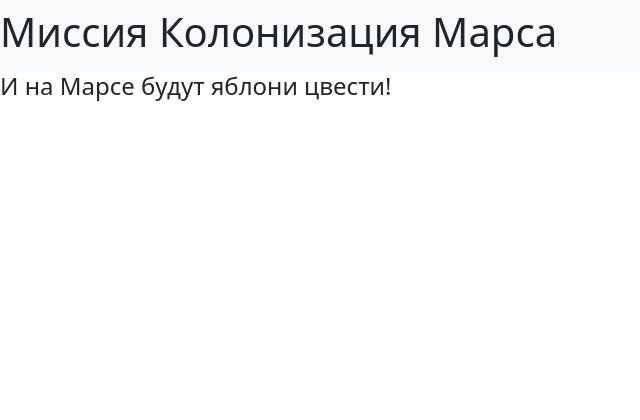
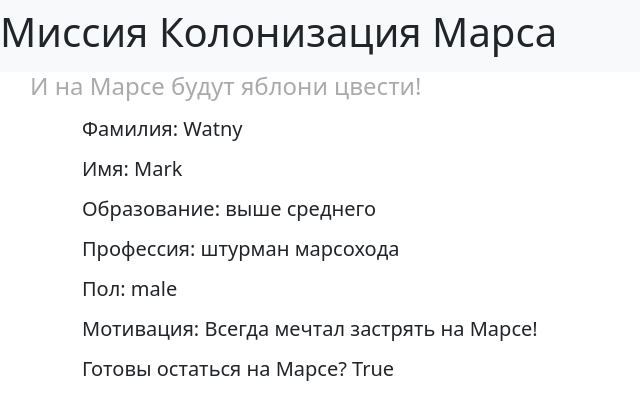
Before and after one commit to m-dumbduck/flask-wtf, a Flask app: page /answer in a window 1280 px wide. Shown: the top 420 px of the page, without its empty margins (0-640 px from the left). Run offline with Flask 2, Linux system fonts and the light colour scheme.

Commit message:
auto answer done

```diff
--- a/main.py
+++ b/main.py
@@ -18,7 +18,16 @@ PROF_LIST = [
     'штурман',
     'пилот дронов'
 ]
-
+AUTO_ANSWER = {
+    'title': '',
+    'surname': 'Watny',
+    'name': 'Mark',
+    'education': 'выше среднего',
+    'profession': 'штурман марсохода',
+    'sex': 'male',
+    'motivation': 'Всегда мечтал застрять на Марсе!',
+    'ready': 'True'
+}
 
 app = Flask(__name__)
 
@@ -43,5 +52,11 @@ def prof_list(list_type):
     return render_template('prof_list.html', list_type=list_type, prof_list=PROF_LIST)
 
 
+@app.route('/answer')
+@app.route('/auto_answer')
+def answer():
+    return render_template('answer.html', data=AUTO_ANSWER)
+
+
 if __name__ == '__main__':
     app.run(port=8080, host='127.0.0.1')
--- a/static/css/style.css
+++ b/static/css/style.css
@@ -0,0 +1,10 @@
+h4 {
+    color: #aaaaaa;
+    padding-left: 30px;
+}
+
+.person_data {
+    padding-top: 5px;
+    padding-bottom: 5px;
+    font-size: 20px;
+}
--- /dev/null
+++ b/templates/answer.html
@@ -0,0 +1,12 @@
+{% extends "base.html" %}
+
+{% block content %}
+    {% set item_list = ['Фамилия:', 'Имя:', 'Образование:', 'Профессия:', 'Пол:', 'Мотивация:', 'Готовы остаться на Марсе?'] %}
+    <div class="person_data">{{ item_list[0] }}{{ "\t" }}{{ data['surname'] }}</div>
+    <div class="person_data">{{ item_list[1] }}{{ "\t" }}{{ data['name'] }}</div>
+    <div class="person_data">{{ item_list[2] }}{{ "\t" }}{{ data['education'] }}</div>
+    <div class="person_data">{{ item_list[3] }}{{ "\t" }}{{ data['profession'] }}</div>
+    <div class="person_data">{{ item_list[4] }}{{ "\t" }}{{ data['sex'] }}</div>
+    <div class="person_data">{{ item_list[5] }}{{ "\t" }}{{ data['motivation'] }}</div>
+    <div class="person_data">{{ item_list[6] }}{{ "\t" }}{{ data['ready'] }}</div>
+{% endblock %}
--- a/templates/base.html
+++ b/templates/base.html
@@ -6,6 +6,7 @@
     <link href="https://cdn.jsdelivr.net/npm/bootstrap@5.1.3/dist/css/bootstrap.min.css"
           rel="stylesheet" integrity="sha384-1BmE4kWBq78iYhFldvKuhfTAU6auU8tT94WrHftjDbrCEXSU1oBoqyl2QvZ6jIW3"
           crossorigin="anonymous">
+    <link rel="stylesheet" href="../static/css/style.css">
     <title>{{ title }}</title>
 </head>
 <body>
```
